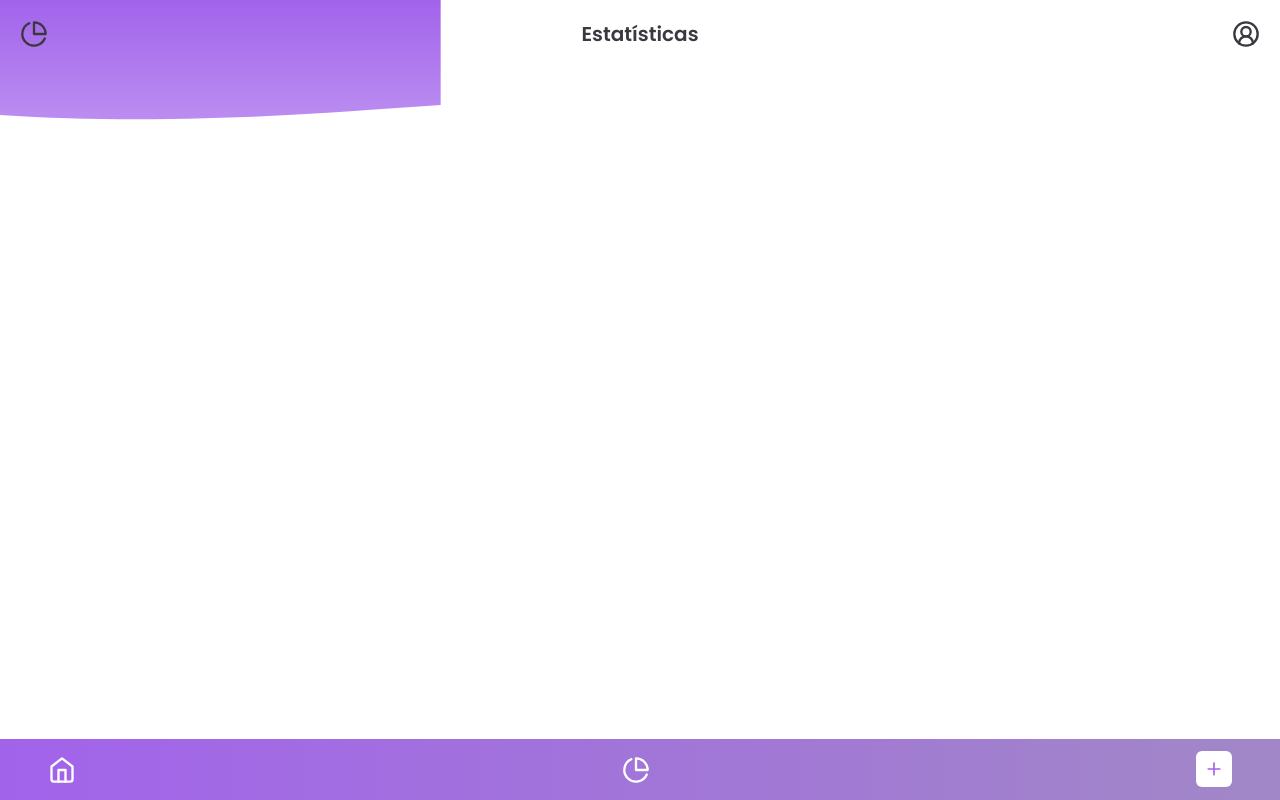
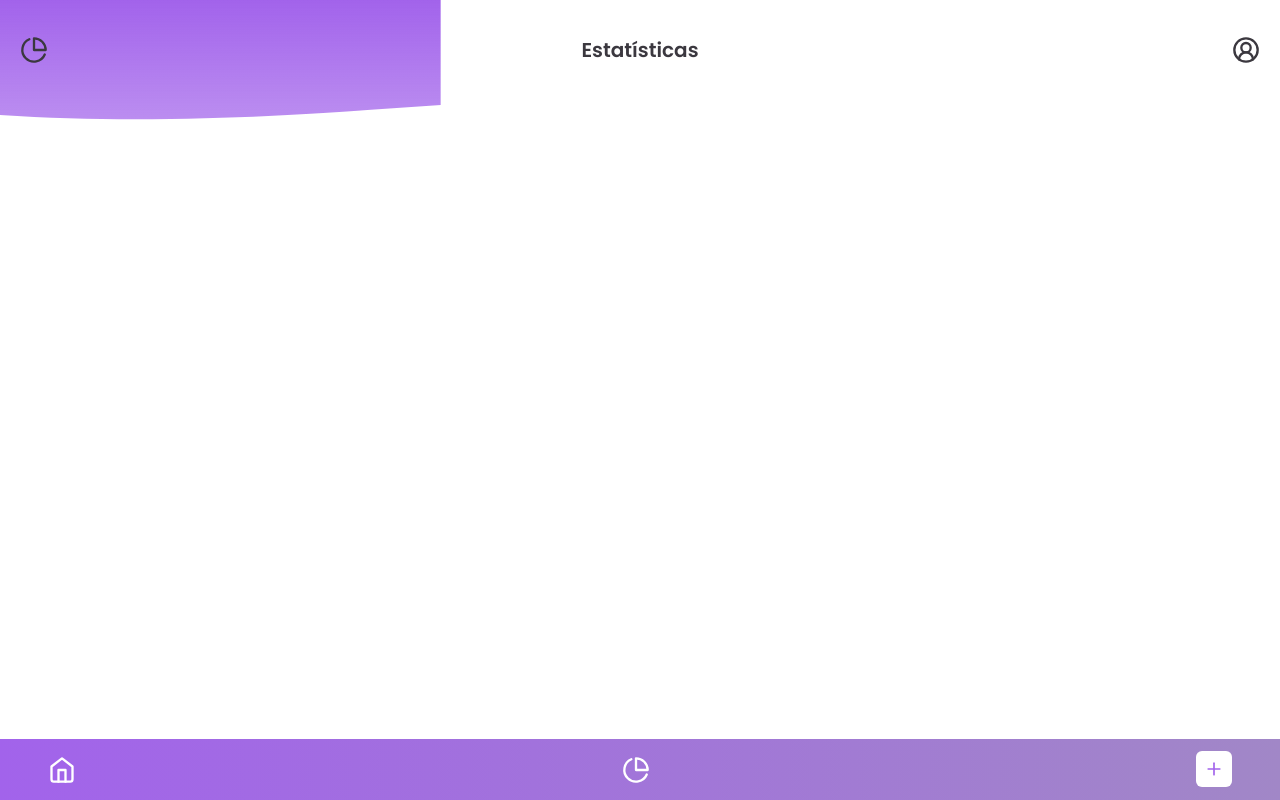
Before and after one commit to willyancr/MyToDoListApp, a React (Vite) app: page /estatisticas in a window 1280 px wide. Built offline with nearby package versions, Linux system fonts and the light colour scheme; a web font is replaced by a local one.

Commit message:
Update padding in ChooseActivity, CreateTask, and Statistics components
Add vertical padding to the top of the header in ChooseActivity, CreateTask,
and Statistics components to improve spacing and alignment.

```diff
--- a/src/components/ChooseActivity.jsx
+++ b/src/components/ChooseActivity.jsx
@@ -10,7 +10,7 @@ const ChooseActivity = () => {
         <div className="relative">
           <SvgWaves />
         </div>
-        <div className="flex items-center justify-between absolute w-full top-0 p-5">
+        <div className="flex items-center justify-between absolute w-full top-0 p-5 py-9">
           <ListChecks size={28} />
           <p className="font-semibold text-xl">Atividades</p>
           <CircleUserRound size={28} />
--- a/src/components/CreateTask.jsx
+++ b/src/components/CreateTask.jsx
@@ -12,7 +12,7 @@ const CreateTask = () => {
         <div className="relative">
           <SvgWaves />
         </div>
-        <div className="flex items-center justify-between absolute w-full top-0 p-5">
+        <div className="flex items-center justify-between absolute w-full top-0 p-5 py-9">
           <Link to="/atividade">
             <ArrowLeft size={28} />
           </Link>
--- a/src/components/Statistics.jsx
+++ b/src/components/Statistics.jsx
@@ -9,7 +9,7 @@ const Statistics = () => {
         <div className="relative">
           <SvgWaves />
         </div>
-        <div className="flex items-center justify-between absolute w-full top-0 p-5">
+        <div className="flex items-center justify-between absolute w-full top-0 p-5 py-9">
           <PieChart size={28} />
           <p className="font-semibold text-xl">Estatísticas</p>
           <CircleUserRound size={28} />
```
